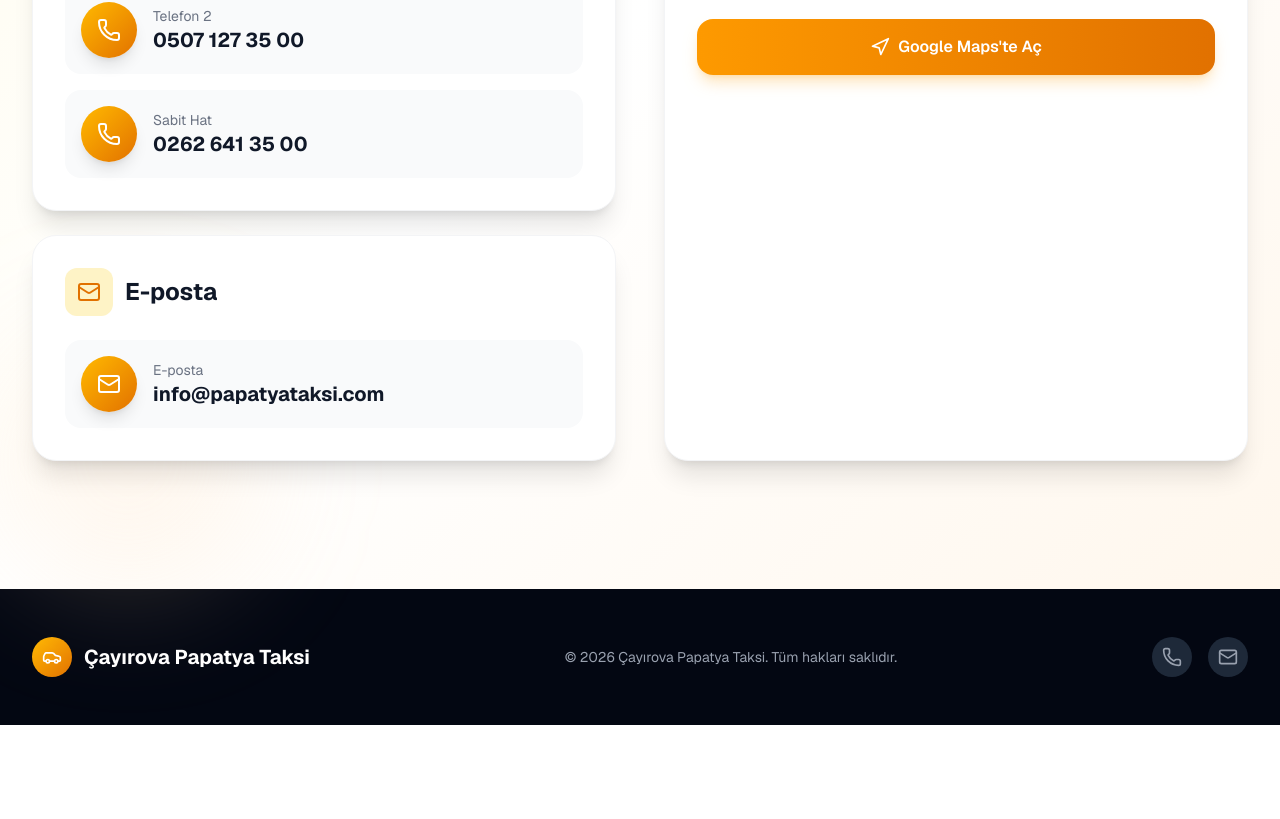
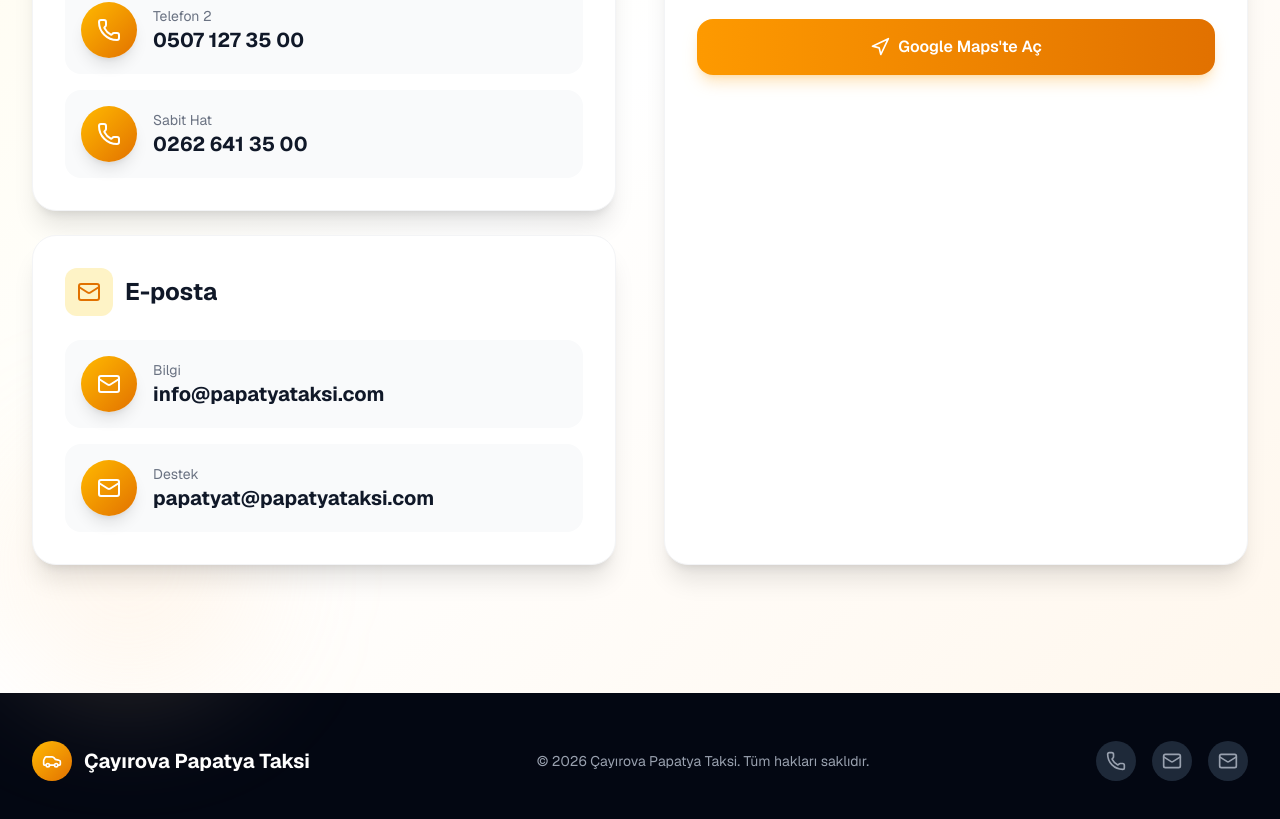
Before and after one commit to gunslolmigros-stack/papatya-taksi, a Next.js app: page / in a window 1280 px wide. Shown: the part 5111-5930 px from the top of the page. Before the commit the page ends 5836 px from the top, so only its background shows below. Built offline with nearby package versions, Linux system fonts and the light colour scheme.

Commit message:
Add two email addresses: info and papatyat

```diff
--- a/src/app/page.tsx
+++ b/src/app/page.tsx
@@ -604,6 +604,7 @@
                   </div>
                   E-posta
                 </h3>
+                <div className="space-y-4">
                   <motion.a
                     href="mailto:info@papatyataksi.com"
                     className="flex items-center gap-4 bg-gray-50 hover:bg-amber-50 p-4 rounded-2xl transition-all"
@@ -614,10 +615,25 @@
                       <Mail className="w-6 h-6 text-white" />
                     </div>
                     <div>
-                    <p className="text-sm text-gray-500">E-posta</p>
+                      <p className="text-sm text-gray-500">Bilgi</p>
                       <p className="text-lg md:text-xl font-bold text-gray-900">info@papatyataksi.com</p>
                     </div>
                   </motion.a>
+                  <motion.a
+                    href="mailto:papatyat@papatyataksi.com"
+                    className="flex items-center gap-4 bg-gray-50 hover:bg-amber-50 p-4 rounded-2xl transition-all"
+                    whileHover={{ x: 5 }}
+                    whileTap={{ scale: 0.98 }}
+                  >
+                    <div className="w-14 h-14 bg-gradient-to-br from-amber-400 to-amber-600 rounded-full flex items-center justify-center shadow-lg">
+                      <Mail className="w-6 h-6 text-white" />
+                    </div>
+                    <div>
+                      <p className="text-sm text-gray-500">Destek</p>
+                      <p className="text-lg md:text-xl font-bold text-gray-900">papatyat@papatyataksi.com</p>
+                    </div>
+                  </motion.a>
+                </div>
               </div>
             </motion.div>
 
@@ -690,6 +706,14 @@
               >
                 <Mail className="w-5 h-5" />
               </motion.a>
+              <motion.a
+                href="mailto:papatyat@papatyataksi.com"
+                className="w-10 h-10 bg-gray-800 hover:bg-amber-500 rounded-full flex items-center justify-center transition-colors"
+                whileHover={{ scale: 1.1 }}
+                whileTap={{ scale: 0.9 }}
+              >
+                <Mail className="w-5 h-5" />
+              </motion.a>
             </div>
           </div>
         </div>
```
Lines whose indentation alone changed are shown as unchanged.
